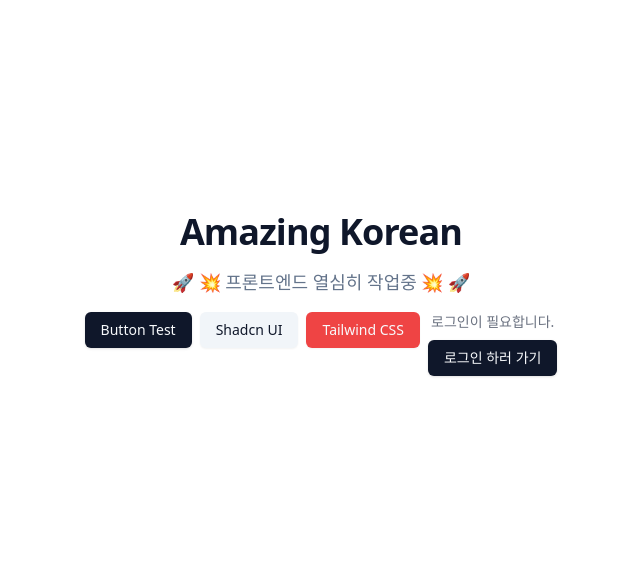
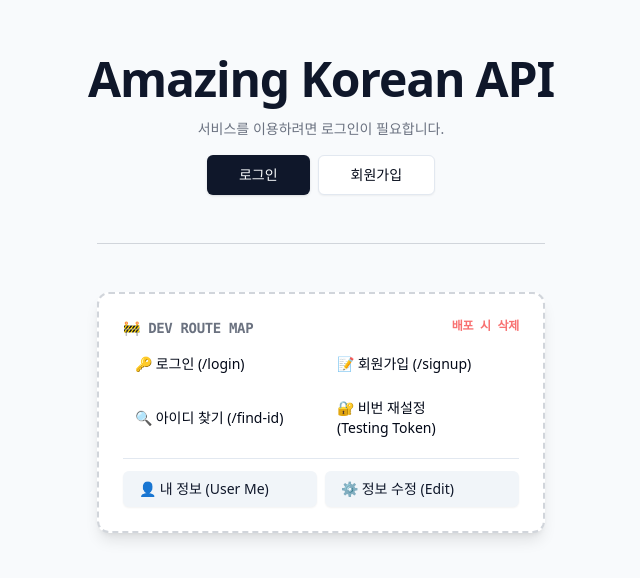
Before and after one commit to AmazingKoreanCenter/amazing-korean-api, a React app in the folder frontend/: page / in a window 1280 px wide. Shown: the part 106-684 px from the top of the page, without its empty margins (319-959 px from the left). Built offline with nearby package versions, Linux system fonts and the light colour scheme; no server answers; the HTML template or start-up script is replaced by a standard one.

Commit message:
+ 개발용 홈페이지 구성 : 추후 업데이트 예정

```diff
--- a/frontend/src/app/routes.tsx
+++ b/frontend/src/app/routes.tsx
@@ -1,58 +1,11 @@
 import { Route, Routes } from "react-router-dom";
-import { useNavigate } from "react-router-dom";
-import { useAuthStore } from "@/hooks/use_auth_store";
+import HomePage from "@/category/home/home_page";
 
-import { Button } from "@/components/ui/button";
 import { HealthPage } from "@/category/health/page/health_page";
 import { SignupPage } from "@/category/auth/page/signup_page";
 import { LoginPage } from "@/category/auth/page/login_page";
-import { LogoutButton } from "@/category/auth/components/logout_button";
 import { FindIdPage } from "@/category/auth/page/find_id_page";
 import { ResetPasswordPage } from "@/category/auth/page/reset_password_page";
-
-function HomePage() {
-  const navigate = useNavigate();
-
-  // 1. 스토어에서 유저 정보 가져오기
-  const user = useAuthStore((state) => state.user);
-
-  // 2. 로그인 여부 판단 (user가 있으면 true)
-  const isLoggedIn = !!user;
-
-  return (
-    <div className="flex h-screen w-full flex-col items-center justify-center gap-4 bg-background">
-      <h1 className="text-4xl font-bold text-primary tracking-tight">
-        Amazing Korean
-      </h1>
-      <p className="text-lg text-muted-foreground">
-      🚀 💥 프론트엔드 열심히 작업중 💥 🚀
-      </p>
-      <div className="flex gap-2">
-        <Button variant="default">Button Test</Button>
-        <Button variant="secondary">Shadcn UI</Button>
-        <Button variant="destructive">Tailwind CSS</Button>
-        {/* 3. 조건부 렌더링 (Toggle Logic) */}
-        {isLoggedIn ? (
-          <div className="flex flex-col items-center gap-3">
-            <p className="text-lg font-medium text-gray-700">
-              👋 환영합니다, <span className="text-primary font-bold">{user.user_id || user.user_id}</span>님!
-            </p>
-            {/* 로그인 상태일 때만 보임 */}
-            <LogoutButton />
-          </div>
-        ) : (
-          <div className="flex flex-col items-center gap-2">
-            <p className="text-sm text-gray-500">로그인이 필요합니다.</p>
-            {/* 비로그인 상태일 때만 보임 */}
-            <Button onClick={() => navigate("/login")}>
-              로그인 하러 가기
-            </Button>
-          </div>
-        )}
-      </div>
-    </div>
-  );
-}
 
 export function AppRoutes() {
   return (
--- /dev/null
+++ b/frontend/src/category/home/home_page.tsx
@@ -0,0 +1,99 @@
+import { useNavigate } from "react-router-dom";
+import { useAuthStore } from "@/hooks/use_auth_store";
+import { Button } from "@/components/ui/button";
+import { LogoutButton } from "@/category/auth/components/logout_button";
+import { Card, CardContent, CardHeader, CardTitle } from "@/components/ui/card";
+
+export default function HomePage() {
+  const navigate = useNavigate();
+  const user = useAuthStore((state) => state.user);
+  const isLoggedIn = !!user;
+
+  // 페이지 이동 헬퍼 함수
+  const go = (path: string) => navigate(path);
+
+  return (
+    <div className="flex min-h-screen flex-col items-center justify-center gap-8 p-4 bg-slate-50">
+      {/* 1. 메인 헤더 및 로그인 상태 표시 */}
+      <div className="flex flex-col items-center gap-4">
+        <h1 className="text-4xl font-extrabold tracking-tight lg:text-5xl text-primary">
+          Amazing Korean API
+        </h1>
+
+        {isLoggedIn ? (
+          <div className="flex flex-col items-center gap-3">
+            <p className="text-xl font-medium text-gray-700">
+              👋 환영합니다,{" "}
+              <span className="text-primary font-bold">
+                {/* 타입 에러 방지를 위한 임시 처리 */}
+                {(user as any).nickname || (user as any).name || `User ${user.user_id}`}
+              </span>
+              님!
+            </p>
+            <div className="flex gap-2">
+              <Button variant="outline" onClick={() => go("/user/me")}>
+                마이 페이지
+              </Button>
+              <LogoutButton />
+            </div>
+          </div>
+        ) : (
+          <div className="flex flex-col items-center gap-2">
+            <p className="text-sm text-gray-500 mb-2">서비스를 이용하려면 로그인이 필요합니다.</p>
+            <div className="flex gap-2">
+                <Button size="lg" onClick={() => go("/login")}>
+                로그인
+                </Button>
+                <Button size="lg" variant="outline" onClick={() => go("/signup")}>
+                회원가입
+                </Button>
+            </div>
+          </div>
+        )}
+      </div>
+
+      {/* 🚧 구분선 🚧 */}
+      <div className="w-full max-w-md border-t border-gray-300 my-4"></div>
+
+      {/* 2. 개발자 전용 네비게이션 (나중에 삭제 예정) */}
+      <Card className="w-full max-w-md bg-white shadow-lg border-dashed border-2 border-gray-300">
+        <CardHeader className="pb-2">
+          <CardTitle className="text-sm font-mono text-gray-500 flex justify-between">
+            <span>🚧 DEV ROUTE MAP</span>
+            <span className="text-xs text-red-400">배포 시 삭제</span>
+          </CardTitle>
+        </CardHeader>
+        <CardContent className="grid grid-cols-2 gap-2">
+          {/* Auth 관련 링크 */}
+          <Button variant="ghost" className="justify-start h-auto py-2 px-3 text-sm" onClick={() => go("/login")}>
+            🔑 로그인 (/login)
+          </Button>
+          <Button variant="ghost" className="justify-start h-auto py-2 px-3 text-sm" onClick={() => go("/signup")}>
+            📝 회원가입 (/signup)
+          </Button>
+          <Button variant="ghost" className="justify-start h-auto py-2 px-3 text-sm" onClick={() => go("/find-id")}>
+            🔍 아이디 찾기 (/find-id)
+          </Button>
+          {/* 테스트용 토큰 자동 포함 */}
+          <Button
+            variant="ghost"
+            className="justify-start h-auto py-2 px-3 text-sm text-left"
+            onClick={() => go("/reset-password?token=DEV_TEST_TOKEN")}
+          >
+            🔐 비번 재설정<br/>(Testing Token)
+          </Button>
+
+          {/* User 관련 링크 (Phase 2 준비) */}
+          <div className="col-span-2 border-t my-1"></div>
+
+          <Button variant="secondary" className="justify-start text-sm" onClick={() => go("/user/me")}>
+            👤 내 정보 (User Me)
+          </Button>
+          <Button variant="secondary" className="justify-start text-sm" onClick={() => go("/user/edit")}>
+             ⚙️ 정보 수정 (Edit)
+          </Button>
+        </CardContent>
+      </Card>
+    </div>
+  );
+}
```
Also changed, not shown: 1 other file (tests, documents, lock files or other folders).
